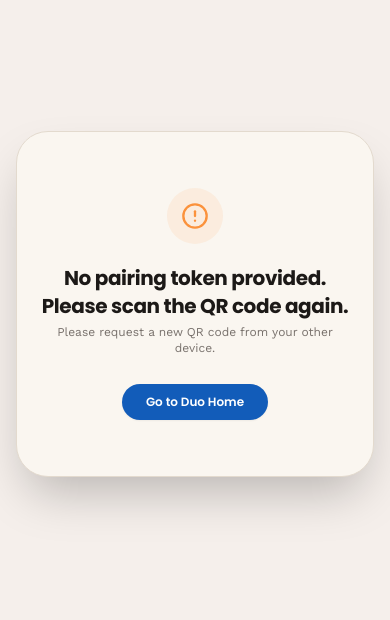
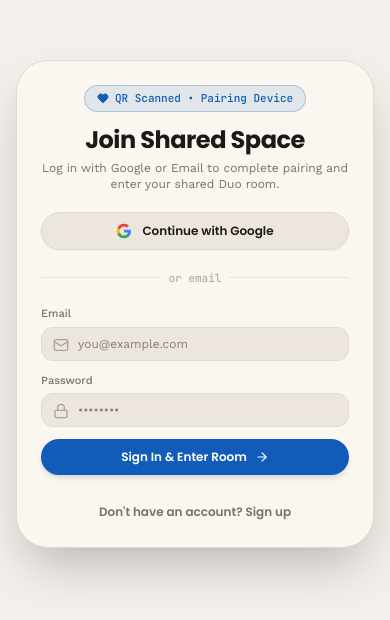
Before and after one commit to himabala-bot/DUO, a Next.js app in the folder frontend/: page /join in a window 390 px wide. Shown: the part 118-738 px from the top of the page. Built offline with nearby package versions, Linux system fonts and the light colour scheme; no server answers.

Commit message:
feat: complete QR & unique key pairing flow with 5-min timer and clear guidance

```diff
--- a/frontend/src/app/join/page.tsx
+++ b/frontend/src/app/join/page.tsx
@@ -5,126 +5,139 @@
 import { useAuth } from '@/context/AuthContext';
 import { useToast } from '@/context/ToastContext';
 import { duoApi } from '@/lib/api';
-import { PairingSession } from '@/types';
-import { Avatar } from '@/components/Avatar';
 import { supabase } from '@/lib/supabase';
 import {
   RefreshCw,
-  AlertCircle,
+  Mail,
+  Lock,
+  User as UserIcon,
+  CheckCircle2,
   ArrowRight,
-  CheckCircle2,
+  Heart,
 } from 'lucide-react';
 
 function JoinPageContent() {
   const router = useRouter();
   const searchParams = useSearchParams();
-  const { profile, supabaseUser, hasActiveDuo, refreshProfile, isLoading: authLoading } = useAuth();
+  const { loginWithGoogle, loginWithEmail, registerWithEmail, supabaseUser, refreshProfile, isLoading: authLoading } = useAuth();
   const { toast } = useToast();
 
   const token = searchParams.get('token') || searchParams.get('pair') || '';
-  const code = searchParams.get('code') || '';
+  const [isLogin, setIsLogin] = useState(true);
+  const [email, setEmail] = useState('');
+  const [password, setPassword] = useState('');
+  const [name, setName] = useState('');
+  const [isSubmitting, setIsSubmitting] = useState(false);
+  const [authError, setAuthError] = useState<string | null>(null);
+  const [isPairedDone, setIsPairedDone] = useState(false);
 
-  const [session, setSession] = useState<PairingSession | null>(null);
-  const [isLoading, setIsLoading] = useState(true);
-  const [isSubmitting, setIsSubmitting] = useState(false);
-  const [errorMsg, setErrorMsg] = useState<string | null>(null);
-  const [isJoined, setIsJoined] = useState(false);
+  // Store token in localStorage
+  useEffect(() => {
+    if (token) {
+      localStorage.setItem('pending_pair_token', token);
+    }
+  }, [token]);
 
+  // If user is already signed in when scanning, complete pairing immediately
   useEffect(() => {
-    if (!token && !code) {
-      setErrorMsg('No pairing token provided. Please scan the QR code again.');
-      setIsLoading(false);
-      return;
-    }
+    if (!token || !supabaseUser || isPairedDone) return;
 
     let isMounted = true;
-    const checkSession = async () => {
-      setErrorMsg(null);
-      // Immediately initialize valid session for the token
-      setSession({
-        id: token || code,
-        token: token || '',
-        code: code || '',
-        creator: {
-          id: 'partner',
-          name: 'Your Partner',
-          email: 'partner@duo.app',
-          avatar_url: '',
-        },
-        status: 'PENDING',
-        is_valid: true,
-        expires_at: new Date(Date.now() + 600000).toISOString(),
-        created_at: new Date().toISOString(),
-      });
-      setIsLoading(false);
-
-      // Attempt to enrich with Django backend data if reachable
+    const autoClaim = async () => {
       try {
-        const res = await duoApi.getPairingSession(token ? { token } : { code });
-        if (isMounted && res.success && res.session) {
-          setSession(res.session);
-        }
-      } catch {
-        // Keep valid session
-      }
-    };
-
-    checkSession();
-    return () => {
-      isMounted = false;
-    };
-  }, [token, code]);
-
-  // Handle joining when user clicks [Join Duo]
-  const handleJoin = async () => {
-    if (!token && !code) return;
-    if (!supabaseUser) {
-      // Save token in localStorage and redirect to auth on home page
-      if (token) localStorage.setItem('pending_pair_token', token);
-      router.push('/#auth-section');
-      return;
-    }
-
-    setIsSubmitting(true);
-    setErrorMsg(null);
-
-    try {
-      if (token) {
         // Broadcast claim event to creator's active session
         const channel = supabase.channel(`pairing:${token}`);
         await channel.send({
           type: 'broadcast',
           event: 'claimed',
-          payload: { partner_name: profile?.name || 'Partner' },
+          payload: { user_id: supabaseUser.id },
+        });
+
+        try {
+          await duoApi.claimPairingSession({ token });
+        } catch {}
+
+        if (isMounted) {
+          setIsPairedDone(true);
+          toast.love('Partner paired successfully! Entering room...', 'Connected');
+          await refreshProfile();
+          localStorage.removeItem('pending_pair_token');
+          setTimeout(() => {
+            router.push('/');
+          }, 800);
+        }
+      } catch {
+        if (isMounted) {
+          router.push('/');
+        }
+      }
+    };
+
+    autoClaim();
+    return () => {
+      isMounted = false;
+    };
+  }, [token, supabaseUser, isPairedDone, refreshProfile, router, toast]);
+
+  const handleGoogleAuth = async () => {
+    setAuthError(null);
+    try {
+      if (token) localStorage.setItem('pending_pair_token', token);
+      await loginWithGoogle();
+    } catch (err: any) {
+      setAuthError(err.message || 'Failed to initialize Google login.');
+    }
+  };
+
+  const handleEmailAuth = async (e: React.FormEvent) => {
+    e.preventDefault();
+    setAuthError(null);
+    setIsSubmitting(true);
+
+    try {
+      if (token) localStorage.setItem('pending_pair_token', token);
+
+      if (isLogin) {
+        await loginWithEmail(email.trim(), password);
+      } else {
+        if (!name.trim()) throw new Error('Please enter your name.');
+        await registerWithEmail(email.trim(), password, name.trim());
+      }
+
+      // Broadcast claim event
+      if (token) {
+        const channel = supabase.channel(`pairing:${token}`);
+        await channel.send({
+          type: 'broadcast',
+          event: 'claimed',
+          payload: { email },
         });
       }
 
       try {
-        await duoApi.claimPairingSession(token ? { token } : { code });
-      } catch {
-        // If demo/offline claim, continue gracefully
-      }
+        if (token) await duoApi.claimPairingSession({ token });
+      } catch {}
 
-      setIsJoined(true);
-      toast.love(`Connected with ${session?.creator.name || 'partner'}!`, 'Room Linked');
+      setIsPairedDone(true);
+      toast.love('Partner paired successfully!', 'Connected');
       await refreshProfile();
+      localStorage.removeItem('pending_pair_token');
       setTimeout(() => {
         router.push('/');
-      }, 1200);
+      }, 800);
     } catch (err: any) {
-      setErrorMsg(err.message || 'Failed to join Duo.');
-      toast.error(err.message || 'Failed to join Duo.', 'Error');
+      setAuthError(err.message || 'Authentication failed. Please check credentials.');
     } finally {
       setIsSubmitting(false);
     }
   };
 
-  if (authLoading || isLoading) {
+  if (authLoading) {
     return (
       <div className="flex h-screen items-center justify-center bg-theme-page text-theme-primary">
         <div className="text-center space-y-3">
           <RefreshCw className="h-8 w-8 text-[#125CB9] animate-spin mx-auto" />
-          <p className="text-xs font-mono text-theme-muted">Connecting to Duo...</p>
+          <p className="text-xs font-mono text-theme-muted">Connecting with your partner...</p>
         </div>
       </div>
     );
@@ -132,106 +145,158 @@
 
   return (
     <div className="min-h-screen bg-theme-page text-theme-primary flex items-center justify-center p-4">
-      <div className="relative w-full max-w-[460px] overflow-hidden rounded-[32px] border border-theme bg-theme-card p-6 sm:p-8 shadow-2xl text-center select-none animate-in zoom-in-95 duration-200">
-        {isJoined ? (
+      <div className="relative w-full max-w-[440px] overflow-hidden rounded-[32px] border border-theme bg-theme-card p-6 sm:p-8 shadow-2xl text-center select-none animate-in zoom-in-95 duration-200">
+        {isPairedDone ? (
           <div className="py-10 space-y-4 animate-in zoom-in-95 duration-300">
             <div className="flex h-16 w-16 items-center justify-center rounded-3xl bg-[#00D26A]/10 text-[#00D26A] mx-auto ring-8 ring-[#00D26A]/10 shadow-lg">
               <CheckCircle2 className="h-9 w-9" />
             </div>
             <div>
               <h3 className="font-serif text-2xl font-bold text-theme-primary">
-                You're in!
+                Partner paired successfully!
               </h3>
               <p className="text-xs text-theme-secondary mt-1">
                 Entering your shared Duo space...
               </p>
             </div>
           </div>
-        ) : errorMsg ? (
-          <div className="py-8 space-y-5 text-center">
-            <div className="flex h-14 w-14 items-center justify-center rounded-3xl bg-[#FB923C]/10 text-[#FB923C] mx-auto">
-              <AlertCircle className="h-7 w-7" />
-            </div>
-
+        ) : (
+          <div className="space-y-5">
+            {/* Header Badge & Title */}
             <div>
-              <h3 className="font-serif text-xl font-bold text-theme-primary">
-                {errorMsg}
-              </h3>
+              <div className="inline-flex items-center space-x-1.5 rounded-full px-3 py-1 text-[11px] font-mono font-medium text-[#125CB9] bg-[#125CB9]/10 border border-[#125CB9]/25 mb-3">
+                <Heart className="h-3 w-3 fill-current" />
+                <span>QR Scanned &bull; Pairing Device</span>
+              </div>
+              <h2 className="font-serif text-2xl font-bold text-theme-primary">
+                Join Shared Space
+              </h2>
               <p className="text-xs text-theme-secondary mt-1">
-                Please request a new QR code from your other device.
+                Log in with Google or Email to complete pairing and enter your shared Duo room.
               </p>
             </div>
 
-            <div className="pt-2">
+            {/* Google Sign In Button */}
+            <button
+              type="button"
+              onClick={handleGoogleAuth}
+              className="w-full flex items-center justify-center space-x-2.5 rounded-full border border-theme bg-theme-input py-2.5 px-4 text-xs font-semibold text-theme-primary hover:bg-theme-page transition-all shadow-xs active:scale-98"
+            >
+              <svg className="h-4 w-4 shrink-0" viewBox="0 0 24 24">
+                <path
+                  fill="#4285F4"
+                  d="M22.56 12.25c0-.78-.07-1.53-.2-2.25H12v4.26h5.92c-.26 1.37-1.04 2.53-2.21 3.31v2.77h3.57c2.08-1.92 3.28-4.74 3.28-8.09z"
+                />
+                <path
+                  fill="#34A853"
+                  d="M12 23c2.97 0 5.46-.98 7.28-2.66l-3.57-2.77c-.98.66-2.23 1.06-3.71 1.06-2.86 0-5.29-1.93-6.16-4.53H2.18v2.84C3.99 20.53 7.7 23 12 23z"
+                />
+                <path
+                  fill="#FBBC05"
+                  d="M5.84 14.09c-.22-.66-.35-1.36-.35-2.09s.13-1.43.35-2.09V7.06H2.18C1.43 8.55 1 10.22 1 12s.43 3.45 1.18 4.94l2.85-2.22.81-.63z"
+                />
+                <path
+                  fill="#EA4335"
+                  d="M12 5.38c1.62 0 3.06.56 4.21 1.64l3.15-3.15C17.45 2.09 14.97 1 12 1 7.7 1 3.99 3.47 2.18 7.06l3.66 2.84c.87-2.6 3.3-4.52 6.16-4.52z"
+                />
+              </svg>
+              <span>Continue with Google</span>
+            </button>
+
+            <div className="flex items-center space-x-2 text-[11px] font-mono text-theme-muted">
+              <div className="flex-1 border-t border-theme-subtle" />
+              <span>or email</span>
+              <div className="flex-1 border-t border-theme-subtle" />
+            </div>
+
+            {authError && (
+              <div className="rounded-xl border border-[#F43F5E]/20 bg-[#F43F5E]/10 p-2.5 text-xs text-[#F43F5E] text-left">
+                {authError}
+              </div>
+            )}
+
+            {/* Email Form */}
+            <form onSubmit={handleEmailAuth} className="space-y-3 text-left">
+              {!isLogin && (
+                <div>
+                  <label className="text-[11px] font-medium text-theme-secondary block mb-1">Your Name</label>
+                  <div className="relative">
+                    <UserIcon className="absolute left-3 top-2.5 h-4 w-4 text-theme-muted" />
+                    <input
+                      type="text"
+                      required
+                      value={name}
+                      onChange={(e) => setName(e.target.value)}
+                      placeholder="e.g. Alex"
+                      className="w-full rounded-xl border border-theme bg-theme-input py-2 pl-9 pr-3 text-xs text-theme-primary placeholder:text-theme-muted focus:outline-hidden focus:ring-1 focus:ring-[#125CB9]"
+                    />
+                  </div>
+                </div>
+              )}
+
+              <div>
+                <label className="text-[11px] font-medium text-theme-secondary block mb-1">Email</label>
+                <div className="relative">
+                  <Mail className="absolute left-3 top-2.5 h-4 w-4 text-theme-muted" />
+                  <input
+                    type="email"
+                    required
+                    value={email}
+                    onChange={(e) => setEmail(e.target.value)}
+                    placeholder="you@example.com"
+                    className="w-full rounded-xl border border-theme bg-theme-input py-2 pl-9 pr-3 text-xs text-theme-primary placeholder:text-theme-muted focus:outline-hidden focus:ring-1 focus:ring-[#125CB9]"
+                  />
+                </div>
+              </div>
+
+              <div>
+                <label className="text-[11px] font-medium text-theme-secondary block mb-1">Password</label>
+                <div className="relative">
+                  <Lock className="absolute left-3 top-2.5 h-4 w-4 text-theme-muted" />
+                  <input
+                    type="password"
+                    required
+                    value={password}
+                    onChange={(e) => setPassword(e.target.value)}
+                    placeholder="••••••••"
+                    className="w-full rounded-xl border border-theme bg-theme-input py-2 pl-9 pr-3 text-xs text-theme-primary placeholder:text-theme-muted focus:outline-hidden focus:ring-1 focus:ring-[#125CB9]"
+                  />
+                </div>
+              </div>
+
+              <button
+                type="submit"
+                disabled={isSubmitting}
+                className="w-full flex items-center justify-center space-x-2 rounded-full bg-[#125CB9] py-2.5 text-xs font-semibold text-white hover:bg-[#0E4B99] disabled:opacity-50 transition-all shadow-md active:scale-98"
+              >
+                {isSubmitting ? (
+                  <>
+                    <RefreshCw className="h-3.5 w-3.5 animate-spin" />
+                    <span>Signing in & pairing...</span>
+                  </>
+                ) : (
+                  <>
+                    <span>{isLogin ? 'Sign In & Enter Room' : 'Register & Enter Room'}</span>
+                    <ArrowRight className="h-3.5 w-3.5" />
+                  </>
+                )}
+              </button>
+            </form>
+
+            <div className="text-center pt-1">
               <button
                 type="button"
-                onClick={() => router.push('/')}
-                className="rounded-full bg-[#125CB9] px-6 py-2.5 text-xs font-semibold text-white hover:bg-[#0E4B99] transition-all shadow-xs"
+                onClick={() => {
+                  setIsLogin(!isLogin);
+                  setAuthError(null);
+                }}
+                className="text-xs text-theme-secondary hover:text-theme-primary transition-colors"
               >
-                Go to Duo Home
+                {isLogin ? "Don't have an account? Sign up" : 'Already have an account? Sign in'}
               </button>
             </div>
           </div>
-        ) : session ? (
-          <div className="space-y-6">
-            {/* Header */}
-            <div>
-              <h3 className="font-serif text-2xl font-bold text-theme-primary">
-                Join this Duo?
-              </h3>
-              <p className="text-xs text-theme-secondary mt-1">
-                You've been invited to connect to this Duo.
-              </p>
-            </div>
-
-            {/* Creator Profile */}
-            <div className="rounded-2xl border border-theme bg-theme-input/60 p-4 flex items-center space-x-3.5 text-left">
-              <Avatar
-                src={session.creator.avatar_url}
-                name={session.creator.name}
-                size="md"
-              />
-              <div className="min-w-0 flex-1">
-                <span className="text-[10px] font-mono text-theme-muted uppercase tracking-wider block">
-                  Created by
-                </span>
-                <h4 className="font-serif text-sm font-bold text-theme-primary truncate">
-                  {session.creator.name}
-                </h4>
-              </div>
-            </div>
-
-            {/* Actions */}
-            <div className="space-y-2 pt-2">
-              <button
-                type="button"
-                onClick={handleJoin}
-                disabled={isSubmitting}
-                className="w-full flex items-center justify-center space-x-2 rounded-full bg-[#125CB9] py-3 text-sm font-semibold text-white hover:bg-[#0E4B99] disabled:opacity-50 transition-all shadow-md active:scale-98"
-              >
-                {isSubmitting ? (
-                  <>
-                    <RefreshCw className="h-4 w-4 animate-spin" />
-                    <span>Connecting...</span>
-                  </>
-                ) : (
-                  <>
-                    <span>Join Duo</span>
-                    <ArrowRight className="h-4 w-4" />
-                  </>
-                )}
-              </button>
-
-              <button
-                type="button"
-                onClick={() => router.push('/')}
-                className="w-full rounded-full border border-theme bg-theme-input py-2 text-xs font-medium text-theme-secondary hover:text-theme-primary hover:bg-theme-card transition-colors"
-              >
-                Cancel
-              </button>
-            </div>
-          </div>
-        ) : null}
+        )}
       </div>
     </div>
   );
--- a/frontend/src/components/QRPairingModal.tsx
+++ b/frontend/src/components/QRPairingModal.tsx
@@ -33,7 +33,7 @@
   const [isLoading, setIsLoading] = useState(false);
   const [copied, setCopied] = useState(false);
   const [isPaired, setIsPaired] = useState(false);
-  const [timeLeft, setTimeLeft] = useState<number>(600); // 10 mins in seconds
+  const [timeLeft, setTimeLeft] = useState<number>(300); // 5 mins in seconds
   const [isExpired, setIsExpired] = useState(false);
   const pollIntervalRef = useRef<NodeJS.Timeout | null>(null);
   const countdownIntervalRef = useRef<NodeJS.Timeout | null>(null);
@@ -49,7 +49,7 @@
         // Calculate remaining seconds from expires_at
         const expiresMs = new Date(res.session.expires_at).getTime();
         const diffSec = Math.max(0, Math.floor((expiresMs - Date.now()) / 1000));
-        setTimeLeft(diffSec || 600);
+        setTimeLeft(Math.min(diffSec, 300) || 300);
       }
     } catch (err: any) {
       toast.error(err.message || 'Failed to generate pairing session.', 'Error');
```
Also changed, not shown: frontend/src/components/AuthView.tsx (+64 -10 lines), 1 other file (tests, documents, lock files or other folders).
